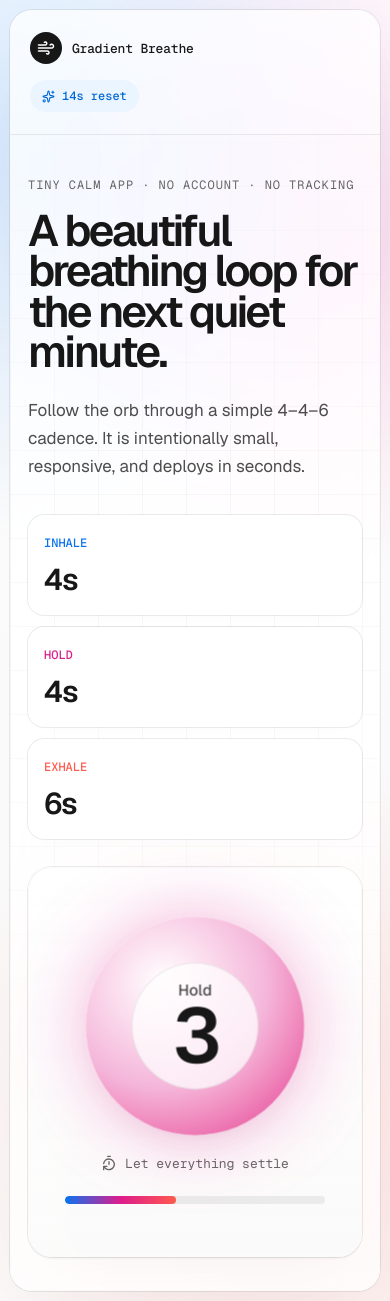
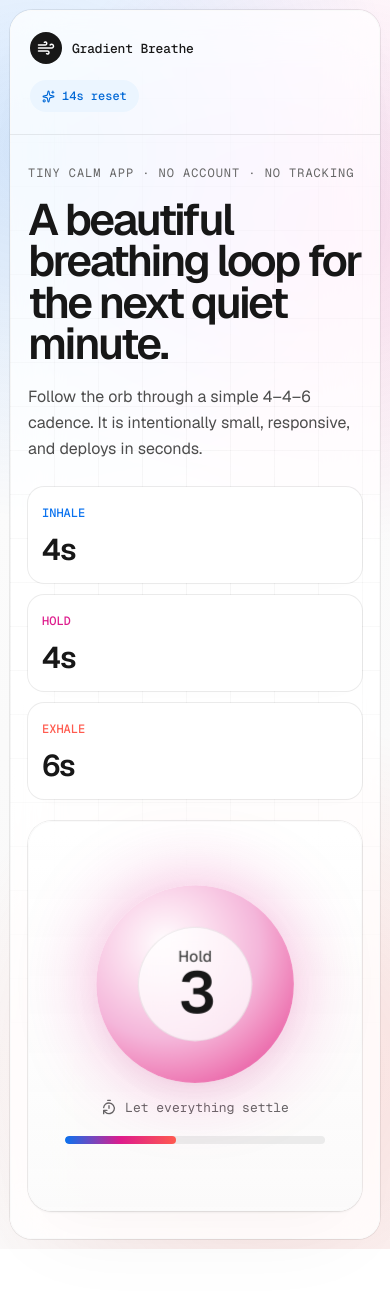
Before and after one commit to igal-hermes/gradient-breathe, a React (Vite) app: page / in a window 390 px wide. After the commit the page ends 1249 px from the top, so only its background shows below. Built offline with nearby package versions, Linux system fonts and the light colour scheme.

Commit message:
Refine responsive hero layout

```diff
--- a/src/styles.css
+++ b/src/styles.css
@@ -24,7 +24,7 @@ body { margin: 0; min-height: 100vh; overflow-x: hidden; }
 
 .hero-card {
   width: min(1160px, 100%);
-  min-height: min(720px, calc(100vh - 48px));
+  min-height: min(640px, calc(100dvh - 36px));
   background: rgba(255,255,255,.78);
   backdrop-filter: blur(24px) saturate(160%);
   border-radius: 28px;
@@ -69,26 +69,26 @@ body { margin: 0; min-height: 100vh; overflow-x: hidden; }
   position: relative;
   z-index: 1;
   display: grid;
-  grid-template-columns: minmax(0, 1fr) minmax(320px, 440px);
-  gap: clamp(28px, 6vw, 76px);
+  grid-template-columns: minmax(0, 1fr) minmax(300px, 410px);
+  gap: clamp(22px, 5vw, 62px);
   align-items: center;
-  padding: clamp(38px, 8vw, 92px) clamp(22px, 6vw, 78px) clamp(34px, 7vw, 80px);
+  padding: clamp(26px, 5.5vw, 60px) clamp(22px, 5vw, 64px) clamp(28px, 5vw, 58px);
 }
 
 .eyebrow { display: inline-flex; margin-bottom: 18px; color: #666; text-transform: uppercase; letter-spacing: .08em; font-size: 12px; }
-h1 { margin: 0; max-width: 720px; font-size: clamp(44px, 8vw, 86px); line-height: .92; letter-spacing: clamp(-4.8px, -.06em, -2px); font-weight: 600; }
-p { margin: 24px 0 0; max-width: 620px; color: #4d4d4d; font-size: clamp(17px, 2vw, 21px); line-height: 1.65; }
+h1 { margin: 0; max-width: 720px; font-size: clamp(38px, 6.4vw, 72px); line-height: .94; letter-spacing: clamp(-4px, -.055em, -1.8px); font-weight: 600; }
+p { margin: 20px 0 0; max-width: 620px; color: #4d4d4d; font-size: clamp(16px, 1.8vw, 20px); line-height: 1.6; }
 
-.stats { display: grid; grid-template-columns: repeat(3, 1fr); gap: 12px; max-width: 520px; margin-top: 34px; }
-.stat { padding: 16px; border-radius: 16px; background: #fff; box-shadow: rgba(0,0,0,.08) 0 0 0 1px, rgba(0,0,0,.04) 0 8px 24px -16px; }
+.stats { display: grid; grid-template-columns: repeat(3, 1fr); gap: 12px; max-width: 520px; margin-top: 26px; }
+.stat { padding: 14px; border-radius: 16px; background: #fff; box-shadow: rgba(0,0,0,.08) 0 0 0 1px, rgba(0,0,0,.04) 0 8px 24px -16px; }
 .stat span { color: var(--accent); font-size: 12px; font-weight: 500; text-transform: uppercase; }
 .stat strong { display: block; margin-top: 8px; font-size: 30px; letter-spacing: -1.4px; }
 
-.breather { min-height: 480px; display: grid; place-items: center; align-content: center; gap: 24px; border-radius: 24px; background: linear-gradient(180deg, rgba(255,255,255,.9), rgba(250,250,250,.72)); box-shadow: rgba(0,0,0,.08) 0 0 0 1px, rgba(0,0,0,.04) 0 2px 2px, rgba(0,0,0,.04) 0 28px 48px -32px, #fafafa 0 0 0 1px inset; }
-.orb { width: clamp(210px, 30vw, 300px); aspect-ratio: 1; border-radius: 50%; display: grid; place-items: center; background: radial-gradient(circle at 35% 30%, #fff, color-mix(in srgb, var(--phase-color) 32%, white), var(--phase-color)); box-shadow: color-mix(in srgb, var(--phase-color) 34%, transparent) 0 0 72px, rgba(0,0,0,.1) 0 18px 54px -30px; animation: breathe 14s ease-in-out infinite; }
+.breather { min-height: 430px; display: grid; place-items: center; align-content: center; gap: 20px; border-radius: 24px; background: linear-gradient(180deg, rgba(255,255,255,.9), rgba(250,250,250,.72)); box-shadow: rgba(0,0,0,.08) 0 0 0 1px, rgba(0,0,0,.04) 0 2px 2px, rgba(0,0,0,.04) 0 28px 48px -32px, #fafafa 0 0 0 1px inset; }
+.orb { width: clamp(190px, 27vw, 270px); aspect-ratio: 1; border-radius: 50%; display: grid; place-items: center; background: radial-gradient(circle at 35% 30%, #fff, color-mix(in srgb, var(--phase-color) 32%, white), var(--phase-color)); box-shadow: color-mix(in srgb, var(--phase-color) 34%, transparent) 0 0 72px, rgba(0,0,0,.1) 0 18px 54px -30px; animation: breathe 14s ease-in-out infinite; }
 .orb-core { width: 58%; aspect-ratio: 1; border-radius: 50%; display: grid; place-items: center; align-content: center; background: rgba(255,255,255,.72); box-shadow: rgba(0,0,0,.08) 0 0 0 1px inset; backdrop-filter: blur(16px); }
 .orb-core span { color: #4d4d4d; font-size: 15px; font-weight: 500; }
-.orb-core strong { font-size: 74px; line-height: .9; letter-spacing: -4px; }
+.orb-core strong { font-size: clamp(56px, 8vw, 70px); line-height: .9; letter-spacing: -4px; }
 .caption { display: inline-flex; align-items: center; gap: 8px; color: #666; font-size: 13px; }
 .progress { width: min(300px, 78%); height: 8px; overflow: hidden; border-radius: 999px; background: #ebebeb; }
 .progress span { display: block; height: 100%; border-radius: inherit; background: linear-gradient(90deg, #0a72ef, #de1d8d, #ff5b4f); transition: width .8s cubic-bezier(.2,.8,.2,1); }
```
